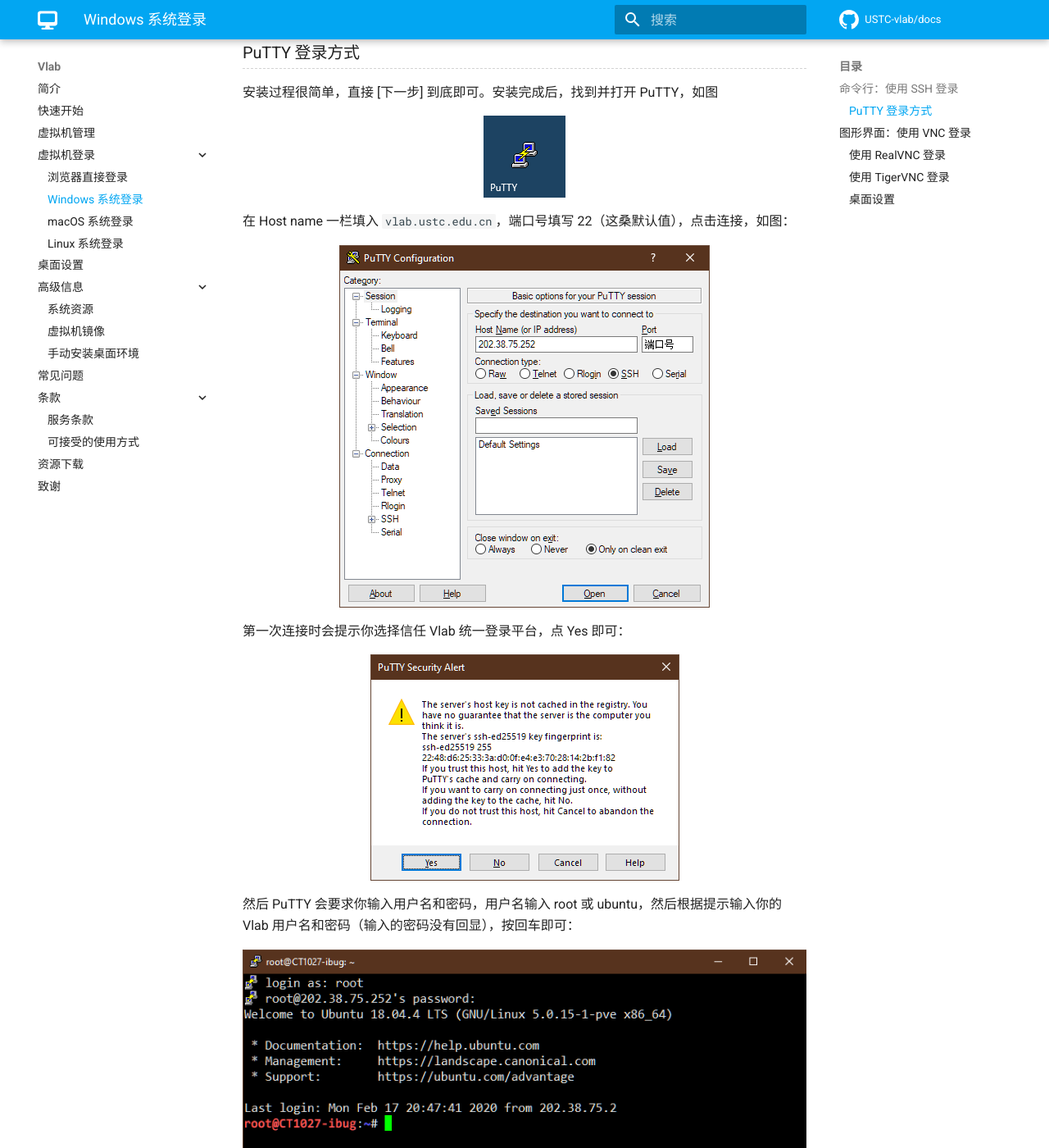
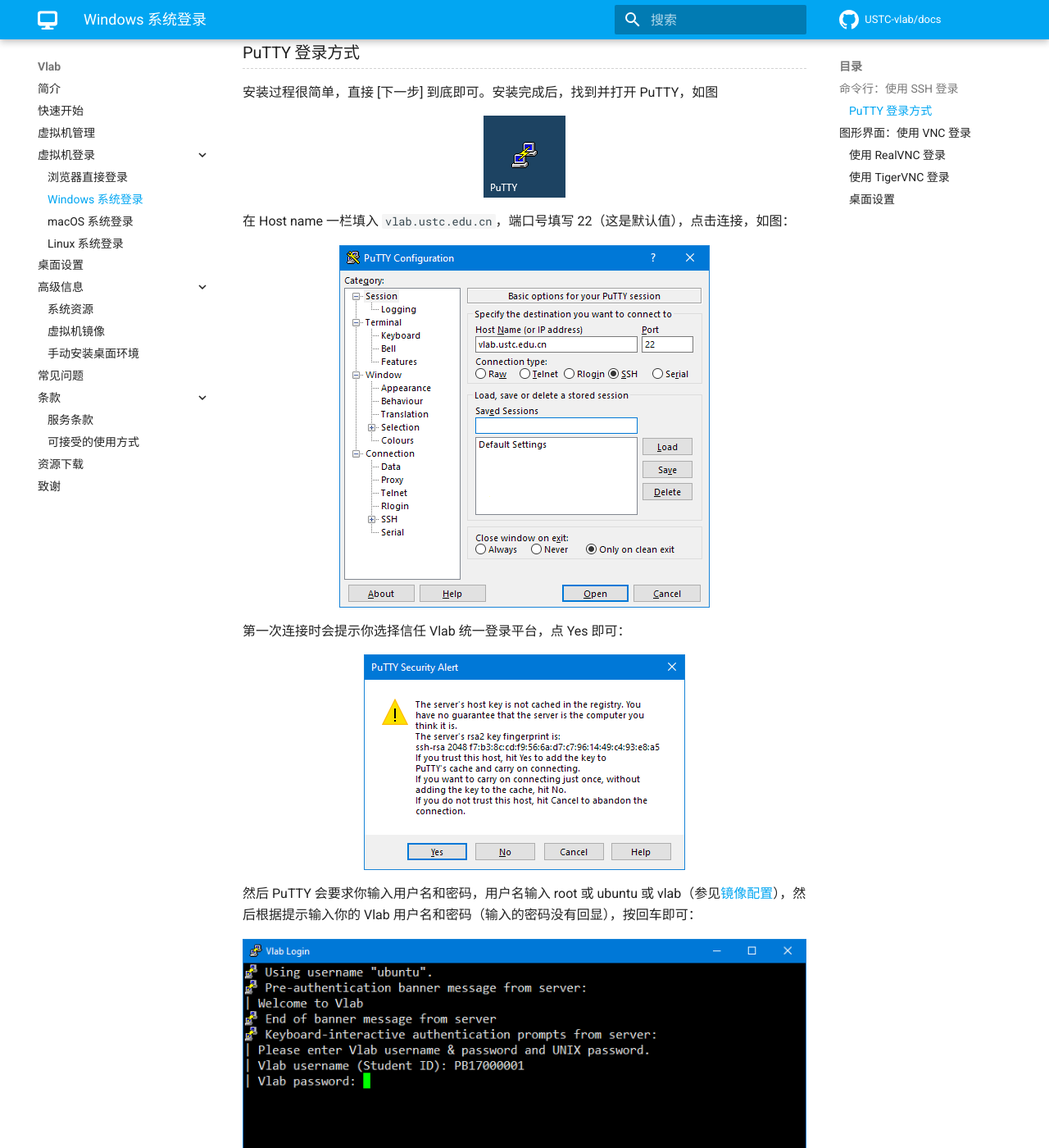
Before and after one commit to USTC-vlab/docs, an MkDocs documentation site: the page built from docs/vm/login-windows.md, in a window 1280 px wide and 1400 px high, scrolled down 636 px. Shown: the whole window at 82% size. Built offline with MkDocs 1.6.1 and Material for MkDocs 9.7.7, drawn with Linux system fonts in a browser that asks for light colours; comment, search, counter and statistics services are not loaded; some of the changed text lies outside the part shown.

Commit message:
Update Windows PuTTY usage

```diff
--- a/docs/vm/login-windows.md
+++ b/docs/vm/login-windows.md
@@ -24,7 +24,7 @@ Windows 需要安装 SSH 客户端，有各种选择：
 
 ![PuTTY in Windows 10 Start Menu](../images/putty-win10-tile.png)
 
-在 Host name 一栏填入 `vlab.ustc.edu.cn`，端口号填写 22（这桑默认值），点击连接，如图：
+在 Host name 一栏填入 `vlab.ustc.edu.cn`，端口号填写 22（这是默认值），点击连接，如图：
 
 ![PuTTY configuration](../images/putty-config.png)
 
@@ -32,7 +32,7 @@ Windows 需要安装 SSH 客户端，有各种选择：
 
 ![PuTTY host key prompt](../images/putty-host-key.png)
 
-然后 PuTTY 会要求你输入用户名和密码，用户名输入 root 或 ubuntu，然后根据提示输入你的 Vlab 用户名和密码（输入的密码没有回显），按回车即可：
+然后 PuTTY 会要求你输入用户名和密码，用户名输入 root 或 ubuntu 或 vlab（参见[镜像配置](images.md#image-content)），然后根据提示输入你的 Vlab 用户名和密码（输入的密码没有回显），按回车即可：
 
 ![PuTTY screen](../images/putty-login.png)
 
```
Also changed, not shown: other parts of docs/vm/login-windows.md (+5 -1 lines), docs/images/putty-config.png, docs/images/putty-host-key.png, docs/images/putty-login-success.png (added), docs/images/putty-login.png.
